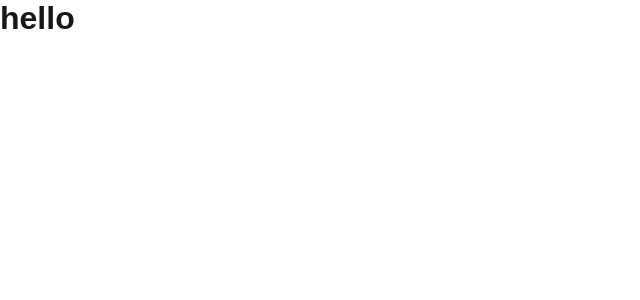
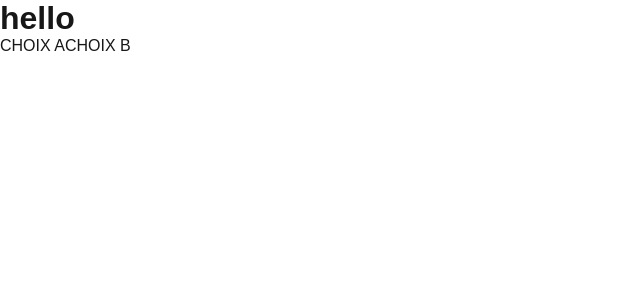
Before and after one commit to j3sminee/porjetPersonnel, a Next.js app: page / in a window 1280 px wide. Shown: the top 300 px of the page, without its empty margins (0-640 px from the left). Built offline with nearby package versions, Linux system fonts and the light colour scheme.

Commit message:
choices added

```diff
--- a/src/app/_components/ClientPage.jsx
+++ b/src/app/_components/ClientPage.jsx
@@ -1,7 +1,14 @@
+import Link from "next/link";
+import "./ClientPage.css";
+
 export default function Home() {
   return (
     <div>
         <h1>hello</h1>
+        <div className="choixUsager">
+        <Link className="choixA" href="./pageidk"><span>CHOIX A</span></Link>
+        <Link className="choixA" href="./pageidk"><span>CHOIX B</span></Link>
+        </div>
     </div>
   );
 }
```
Also changed, not shown: src/app/pageidk/page.jsx (added, +7 -0 lines).
